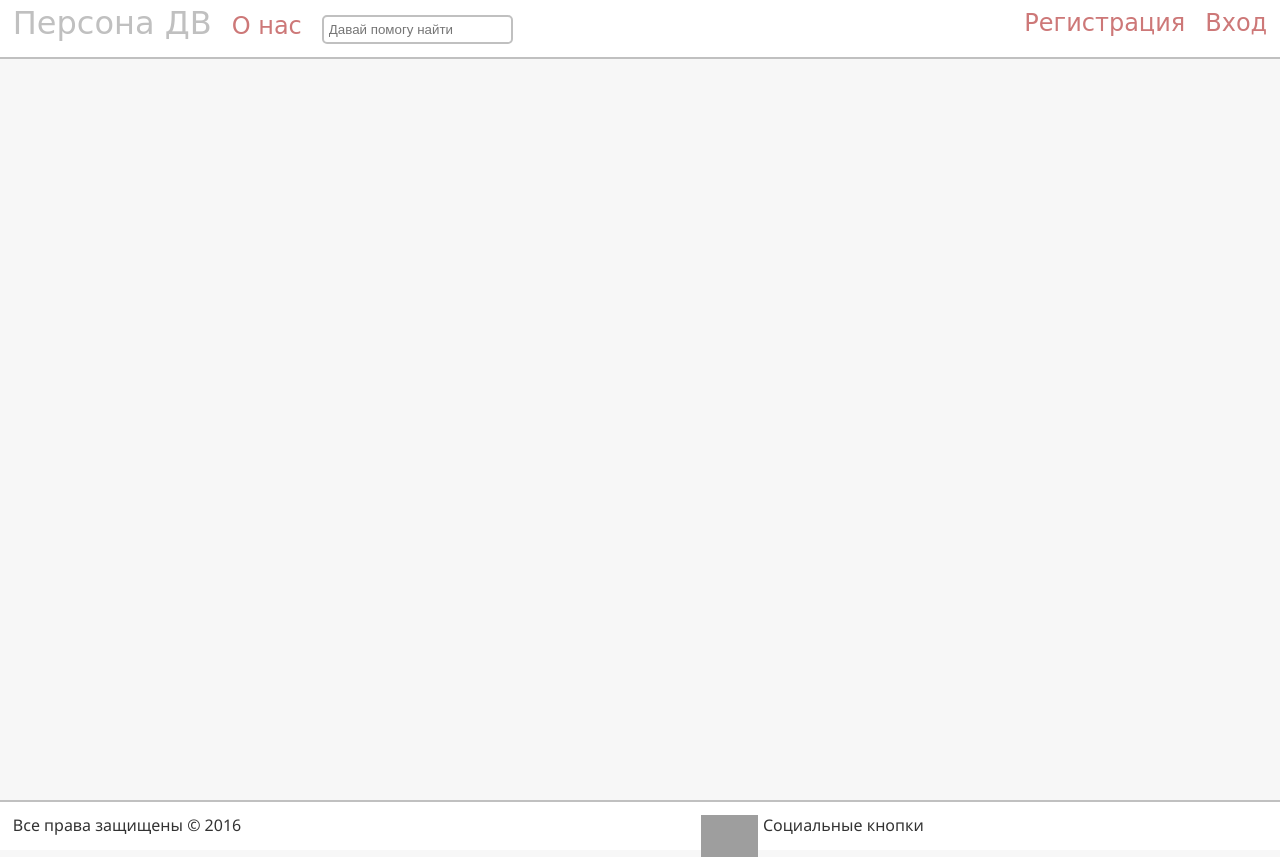
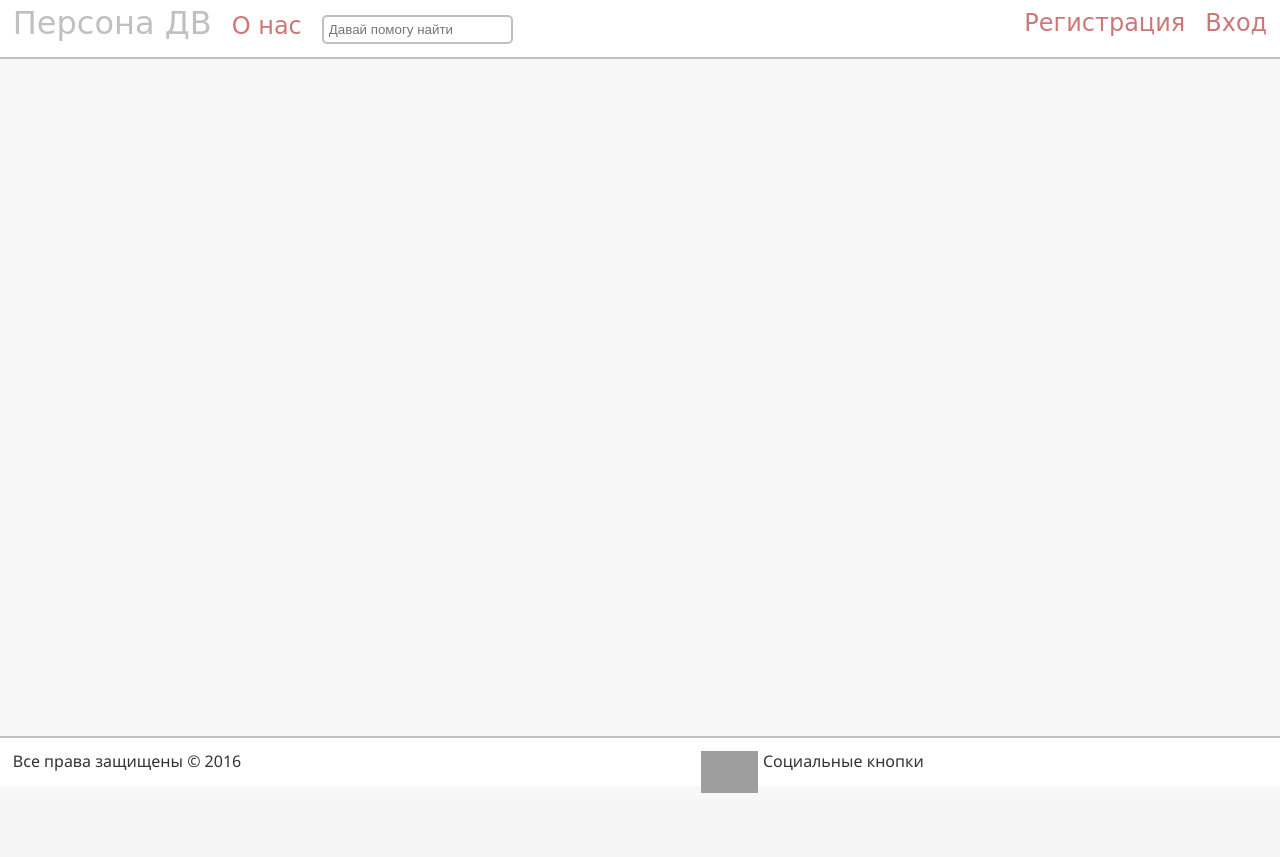
Before and after one commit to qazsedc13/html-education, a PHP site: page / in a window 1280 px wide. After the commit the page ends 793 px from the top, so only its background shows below. Run offline with PHP 8.4, Linux system fonts and the light colour scheme; grey boxes are pictures that could not be loaded.

Commit message:
Прикрепили футер к низу сайта

```diff
--- a/Сайт на дриме/www/css/style.css
+++ b/Сайт на дриме/www/css/style.css
@@ -73,10 +73,10 @@ footer img {
 #page-wrap:after {
 	content:"";
 	display:block;}
-footer, #page-wrap {
+footer, #page-wrap:after {
 	height:10px}
 #page-wrap {
-	min-height:100%;
+	min-height:92%;
 	margin-bottom:-10px;}
 .left {float:left}
 .right {float:right}
```
